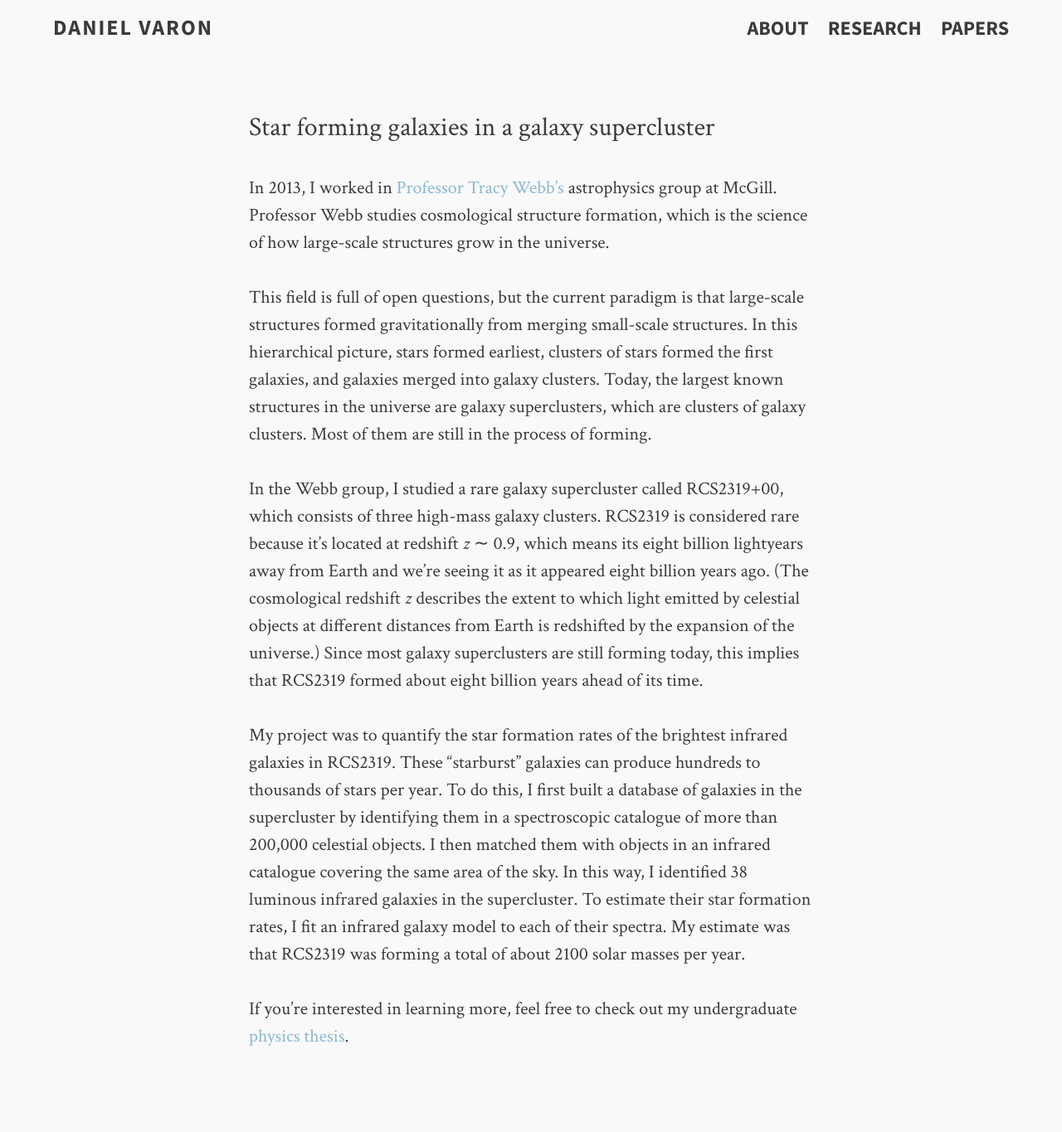
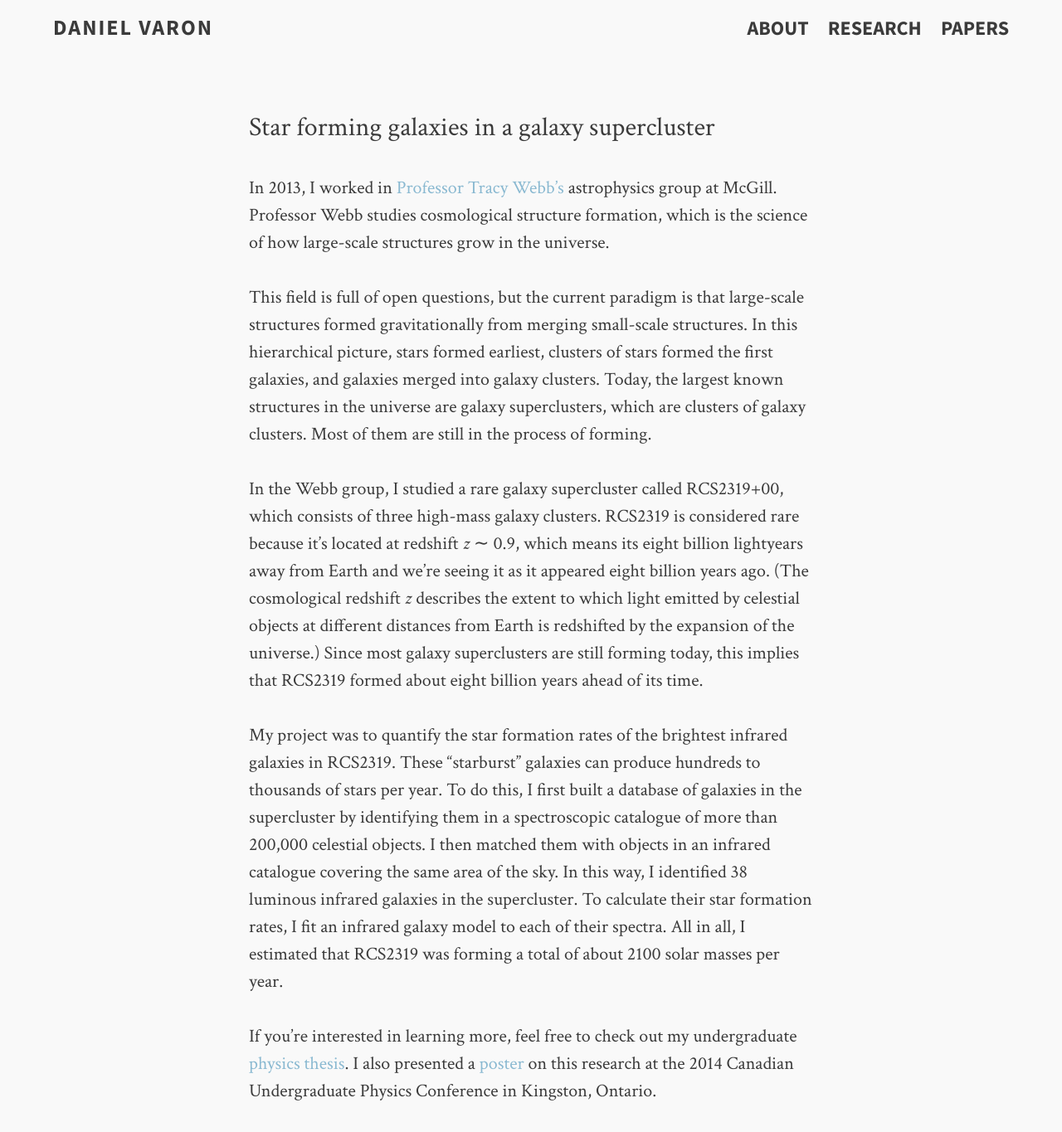
Before and after one commit to djvaron/djvaron.github.io, a Jekyll site: the page built from res_astro.md, in a window 1280 px wide. Shown: the whole page at 83% size. Built offline with Jekyll 4.4.1, drawn with Linux system fonts in a browser that asks for light colours; before the commit the page ends 1299 px from its top, so only the background shows below that.

Commit message:
edit astro research

```diff
--- a/res_astro.md
+++ b/res_astro.md
@@ -12,10 +12,6 @@
 
 In the Webb group, I studied a rare galaxy supercluster called RCS2319+00, which consists of three high-mass galaxy clusters. RCS2319 is considered rare because it's located at redshift *z* &sim; 0.9, which means its eight billion lightyears away from Earth and we're seeing it as it appeared eight billion years ago. (The cosmological redshift *z* describes the extent to which light emitted by celestial objects at different distances from Earth is redshifted by the expansion of the universe.) Since most galaxy superclusters are still forming today, this implies that RCS2319 formed about eight billion years ahead of its time.
 
-My project was to quantify the star formation rates of the brightest infrared galaxies in RCS2319. These "starburst" galaxies can produce hundreds to thousands of stars per year. To do this, I first built a database of galaxies in the supercluster by identifying them in a spectroscopic catalogue of more than 200,000 celestial objects. I then matched them with objects in an infrared catalogue covering the same area of the sky. In this way, I identified 38 luminous infrared galaxies in the supercluster. To estimate their star formation rates, I fit an infrared galaxy model to each of their spectra. My estimate was that RCS2319 was forming a total of about 2100 solar masses per year.
+My project was to quantify the star formation rates of the brightest infrared galaxies in RCS2319. These "starburst" galaxies can produce hundreds to thousands of stars per year. To do this, I first built a database of galaxies in the supercluster by identifying them in a spectroscopic catalogue of more than 200,000 celestial objects. I then matched them with objects in an infrared catalogue covering the same area of the sky. In this way, I identified 38 luminous infrared galaxies in the supercluster. To calculate their star formation rates, I fit an infrared galaxy model to each of their spectra. All in all, I estimated that RCS2319 was forming a total of about 2100 solar masses per year.
 
-If you're interested in learning more, feel free to check out my undergraduate [physics thesis](/honphysthesis.pdf).
-
-<!--
-and presented it with a poster at the 2014 Canadian Undergraduate Physics Conference in Kingston, Ontario.
--->
+If you're interested in learning more, feel free to check out my undergraduate [physics thesis](/honphysthesis.pdf). I also presented a [poster](/presentations/varon_poster_cupc2014.pdf) on this research at the 2014 Canadian Undergraduate Physics Conference in Kingston, Ontario.
```
Also changed, not shown: 1 other file.
